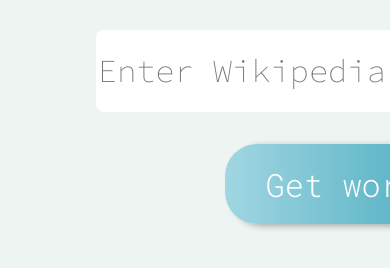
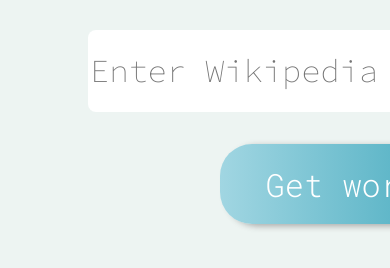
Before and after one commit to mtwickett/wikipedia-page-word-counter, a plain HTML site: page index.html in a window 390 px wide. Shown: the part 272-540 px from the top of the page. Drawn offline with nearby package versions, Linux system fonts and the light colour scheme; a web font is replaced by a local one.

Commit message:
Updated responsive media

```diff
--- a/styles.css
+++ b/styles.css
@@ -78,8 +78,8 @@
     font-weight: 900;
 }
 
-@media (max-width: 768px) {
-    form#word-count-form {
+@media screen and (max-width: 768px) {
+    form #word-count-form {
         display: inline-block;
     }
 
```
